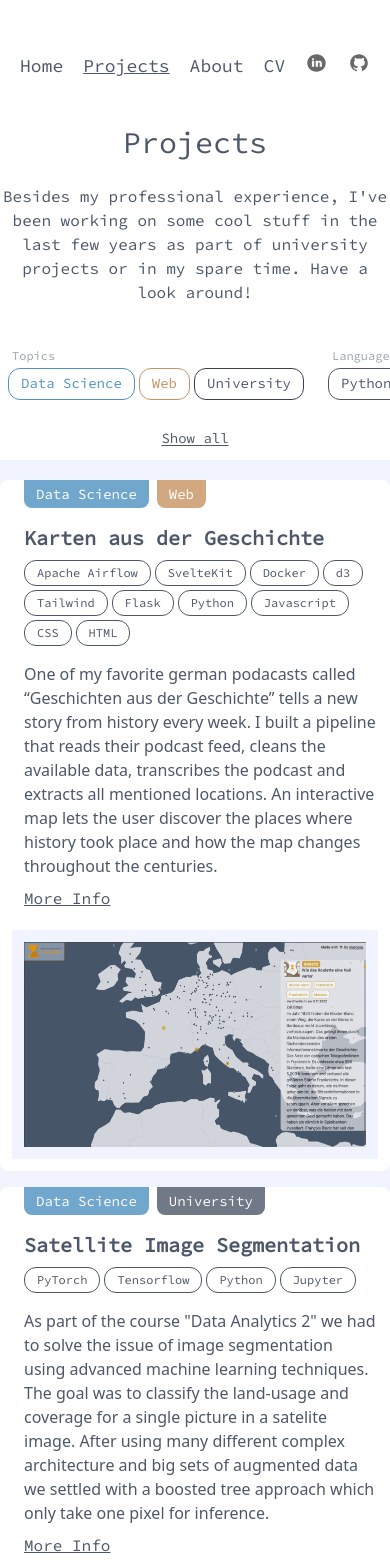
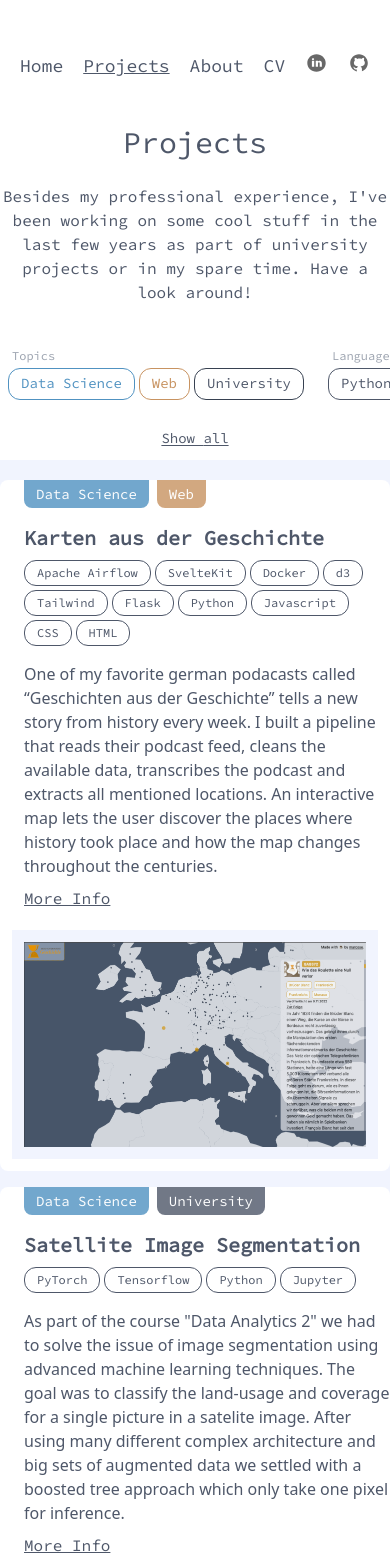
Before and after one commit to marcosefritose/marcose-website, a SvelteKit app: page /projects in a window 390 px wide. Shown: the top 1568 px of the page. Built offline with nearby package versions, Linux system fonts and the light colour scheme.

Commit message:
fixed relative sizing for firefox

```diff
--- a/src/routes/projects/projectboard.svelte
+++ b/src/routes/projects/projectboard.svelte
@@ -26,7 +26,7 @@
 
     {#each filteredProjects as project (project.id)}
     <div class="flex flex-col md:flex-row px-3 pb-3 gap-2 rounded-lg md:w-5/6 xl:w-3/4 mx-auto max-w-6xl bg-light">
-        <div class="flex-auto ml-3">
+        <div class="ml-3 w-full md:w-2/3 lg:w-3/4">
             <div class="flex gap-2">
                 {#each project.topics as topic}
                     {#if topic === 'Data Science' || topic === 'Web' || topic === 'University'}
```
